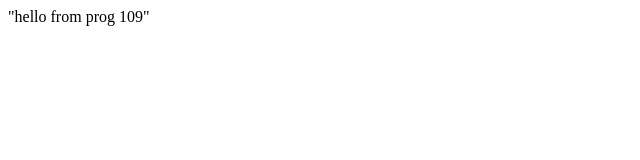
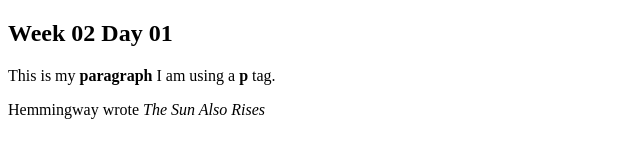
Before and after one commit to ValentinGH/ValentinGH.github.io, a plain HTML site: page index.html in a window 1280 px wide. Shown: the whole page, without its empty margins (0-640 px from the left). Drawn offline with Linux system fonts and the light colour scheme.

Commit message:
adding update index.html

```diff
--- a/index.html
+++ b/index.html
@@ -1 +1,18 @@
-"hello from prog 109"
+<!DOCTYPE html>
+<html lang="en">
+<head>
+    <meta charset="UTF-8">
+    <meta name="viewport" content="width=device-width, initial-scale=1.0">
+    <meta http-equiv="X-UA-Compatible" content="ie=edge">
+    <title>Week 2 Day 1</title>
+    <link rel="stylesheet" href="styles.css">
+</head>
+
+<body>
+    <section>
+    <h1>Week 02 Day 01</h1>
+    <p>This is my <strong>paragraph</strong> I am using a <b> p</b> tag.</p>
+    <p>Hemmingway wrote <cite>The Sun Also Rises</cite> </p>
+    </section>
+</body>
+</html>
```
